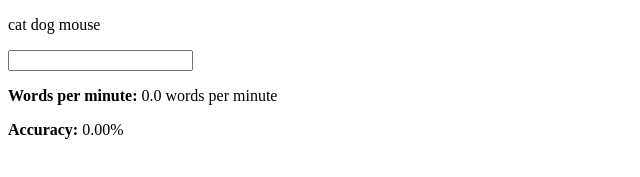
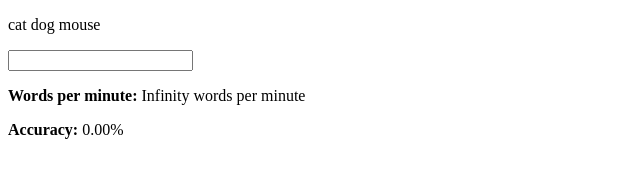
Before and after one commit to kaareltinn/typemaster, a React app: page / in a window 1280 px wide. Shown: the top 177 px of the page, without its empty margins (0-640 px from the left). Built offline with nearby package versions, Linux system fonts and the light colour scheme.

Commit message:
Remove accuracy and wpm from state

```diff
--- a/App.jsx
+++ b/App.jsx
@@ -7,9 +7,7 @@ const mapStateToProps = (state) => {
   return {
     words: state.words,
     typed: state.typed,
-    accuracy: state.accuracy,
-    startTime: state.startTime,
-    wpm:  state.wpm
+    startTime: state.startTime
   }
 }
 
--- a/components/AppBox.jsx
+++ b/components/AppBox.jsx
@@ -2,13 +2,17 @@ import React from 'react';
 import WordArea from './WordArea.jsx';
 import TypeArea from './TypeArea.jsx';
 import StatsArea from './StatsArea.jsx';
+import { computeAccuracy, computeWpm  } from '../reducers';
 
 const AppBox = (props) => {
+  const accuracy = computeAccuracy(props.words, props.typed)
+  const wpm = computeWpm(props.typed, props.startTime)
+
   return (
     <div>
       <WordArea words={props.words} typed={props.typed}/>
       <TypeArea handler={props.handleTyping}/>
-      <StatsArea wpm={props.wpm} accuracy={props.accuracy}/>
+      <StatsArea wpm={wpm} accuracy={accuracy}/>
     </div>
   )
 }
--- a/reducers/index.js
+++ b/reducers/index.js
@@ -7,9 +7,7 @@ const initialWpm = 0
 const initialState = {
   words: initialWords,
   typed: initialTyped,
-  accuracy: initialAccuracy,
   startTime: initialStartTime,
-  wpm: initialWpm
 }
 
 const typingReducer = (state = initialState, action) => {
@@ -17,16 +15,14 @@ const typingReducer = (state = initialState, action) => {
     case 'TYPE_CHAR':
       const currentlyTyped = action.text.split('')
       return Object.assign({}, state, {
-        typed: currentlyTyped,
-        accuracy: computeAccuracy(state.words, currentlyTyped),
-        wpm: computeWpm(currentlyTyped, state.startTime)
+        typed: currentlyTyped
       })
     default:
       return state
   }
 }
 
-const computeAccuracy = (words, typed) => {
+export const computeAccuracy = (words, typed) => {
   const hits = typed.reduce((acc, current, index) => {
     if (current === words[index]) return acc + 1;
     else return acc;
@@ -34,7 +30,7 @@ const computeAccuracy = (words, typed) => {
   return (hits / words.length) * 100
 }
 
-const computeWpm = (typed, startTime) => {
+export const computeWpm = (typed, startTime) => {
   const currentTime = new Date().valueOf()
   const minutes = ((currentTime - startTime) / 1000) / 60
   const words = typed.join('').split(' ')
```
